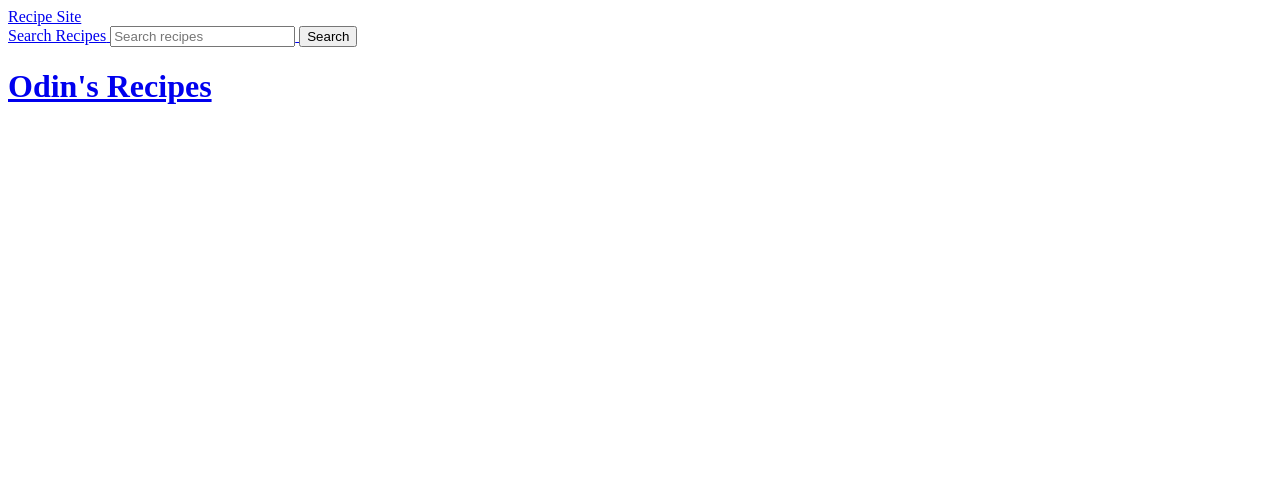
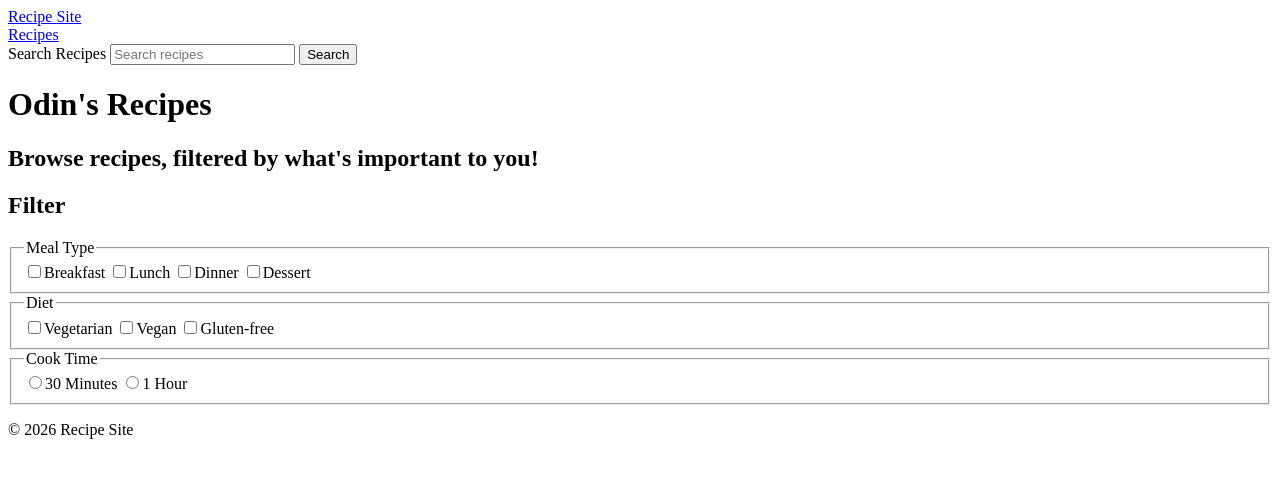
Before and after one commit to athena-selene/recipes_test, a plain HTML site: page index.html in a window 1280 px wide. Drawn offline with Linux system fonts and the light colour scheme.

Commit message:
changed name from potroast to recipes. added footer to bottom of index.

```diff
--- a/index.html
+++ b/index.html
@@ -10,7 +10,7 @@
         <a href="#" class="logo">Recipe Site</a>
 
         <nav>
-            <a href="/recipes/potroast.html"
+            <a href="/recipes/recipes.html">Recipes</a>
         </nav>
 
         <form role="search">
@@ -20,9 +20,44 @@
         </form>
     </header>
 
-    <h1>Odin's Recipes</h1>
+    <main>
+        <h1>Odin's Recipes</h1>
 
+        <section aria-label="Featured">
+            <h2>Browse recipes, filtered by what's important to you!</h2>
+        </section>
 
+        <div>
+            <aside aria-label="Filters">
+                <h2>Filter</h2>
+                <fieldset>
+                    <legend>Meal Type</legend>
+                    <label><input type="checkbox" name="meal" value="breakfast">Breakfast</label>
+                    <label><input type="checkbox" name="meal" value="lunch">Lunch</label>
+                    <label><input type="checkbox" name="meal" value="dinner">Dinner</label>
+                    <label><input type="checkbox" name="meal" value="dessert">Dessert</label>
+                </fieldset>
+
+                <fieldset>
+                    <legend>Diet</legend>
+                    <label><input type="checkbox" name="diet" value="vegetarian">Vegetarian</label>
+                    <label><input type="checkbox" name="diet" value="vegan">Vegan</label>
+                    <label><input type="checkbox" name="diet" value="gluten-free">Gluten-free</label>
+                </fieldset>
+
+                <fieldset>
+                    <legend>Cook Time</legend>
+                    <label><input type="radio" name="time" value="30">30 Minutes</label>
+                    <label><input type="radio" name="time" value="60">1 Hour</label>
+                </fieldset>
+            </aside>
+        </div>
+
+    </main>
+
+    <footer>
+        <p>&copy; 2026 Recipe Site</p>
+    </footer>
 
 </body>
 </html>
```
Also changed, not shown: recipes/recipes.html (renamed from recipes/potroast.html, +1 -1 lines).
